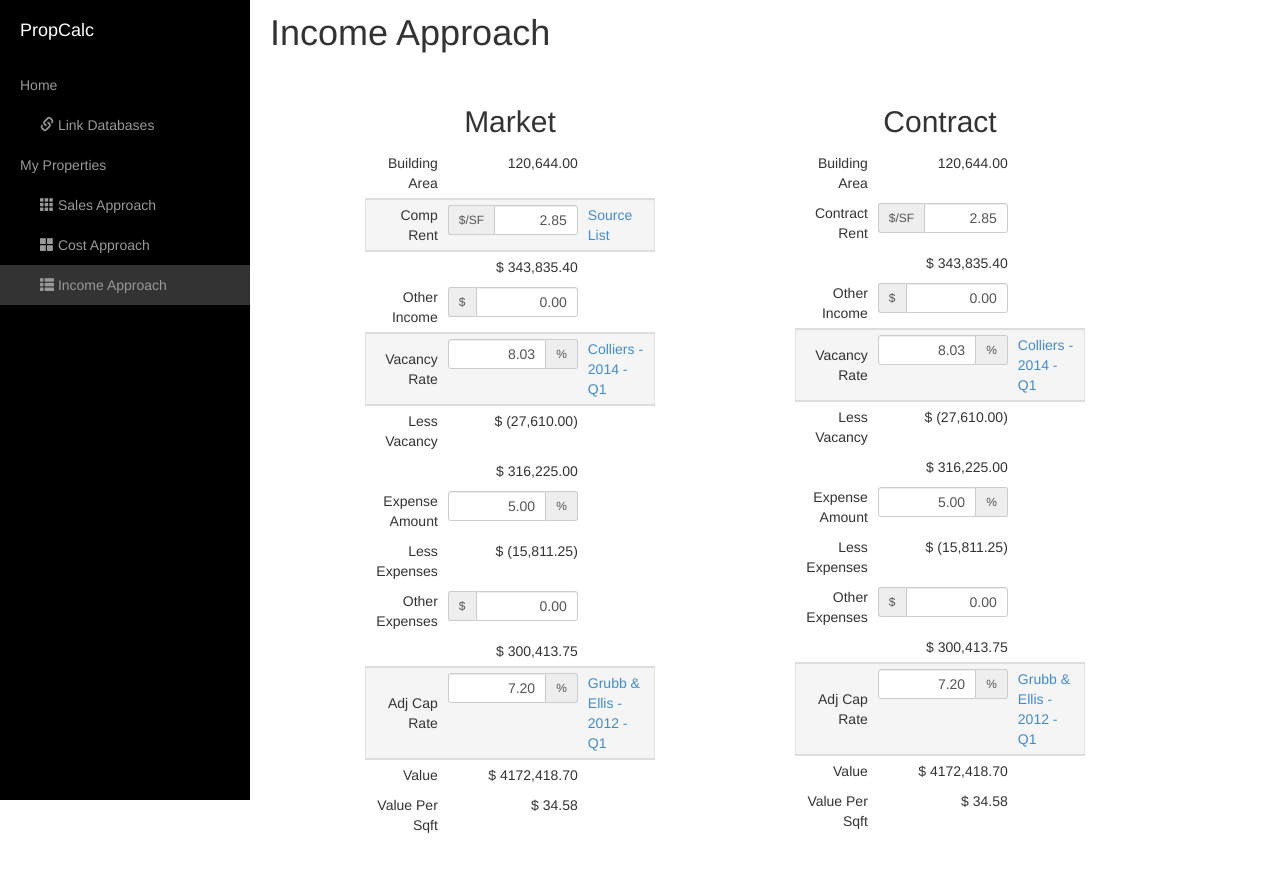
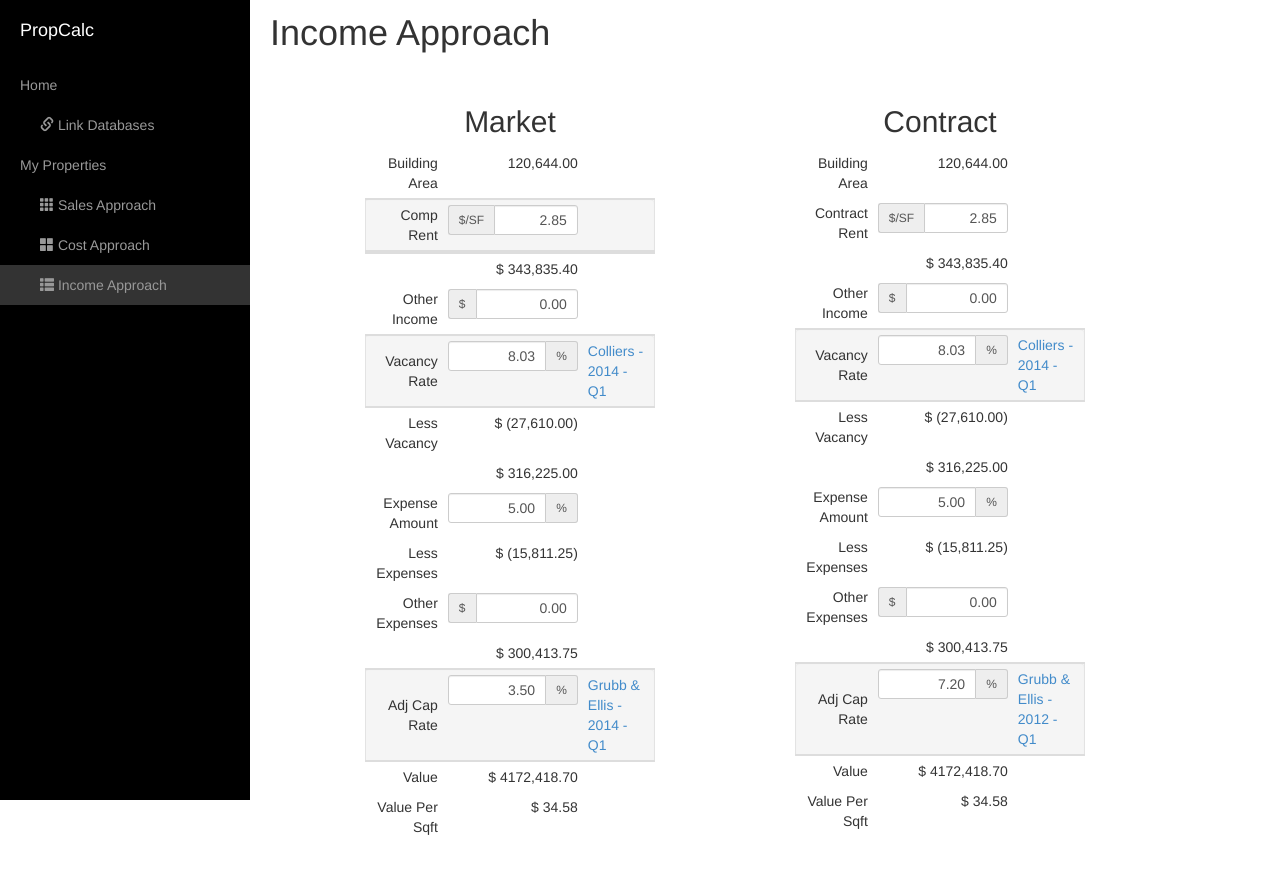
Before and after one commit to adamyala/propcalc_public, a Flask app: page /income_approach/1 in a window 1280 px wide. Before the commit the page ends 833 px from the top, so only its background shows below. Run offline with Flask 2, Linux system fonts and the light colour scheme; some libraries are stand-ins or nearby versions.

Commit message:
mid fixing income mockup

```diff
--- a/templates/income_approach.html
+++ b/templates/income_approach.html
@@ -107,12 +107,12 @@
                                                 </form>
                                             </td>
                                             <td class="incomeinputside source">
-                                                <a href="#">Source List</a>
+
                                             </td>
                                         </tr>
                                         <tr>
-                                            <th class="hiddenRow accordian-body collapse demo1">
-                                                <div class="hiddenDiv">
+                                            <th class="hiddenRow">
+                                                <div class="hiddenDiv accordian-body collapse demo1">
 
                                                 </div>
                                             </th>
@@ -127,7 +127,7 @@
                                                 </div>
                                             </th>
                                         </tr>
-                                        <tr class="warning">
+                                        <tr class="">
                                             <td class="hiddenRow accordian-body collapse demo1">
                                                 <div class="hiddenDiv">
                                                     High
@@ -145,8 +145,8 @@
                                             </td>
                                         </tr>
                                         <tr class="success">
-                                            <td class="hiddenRow accordian-body collapse demo1">
-                                                <div class="hiddenDiv">
+                                            <td class="hiddenRow">
+                                                <div class="hiddenDiv accordian-body collapse demo1">
                                                     Average
                                                 </div>
                                             </td>
@@ -157,12 +157,13 @@
                                             </td>
                                             <td class="source hiddenRow">
                                                 <div class="hiddenDiv accordian-body collapse demo1 source">
+                                                    <a href="#">Source List</a>
                                                 </div>
                                             </td>
                                         </tr>
-                                        <tr class="warning">
-                                            <td class="hiddenRow accordian-body collapse demo1">
-                                                <div class="hiddenDiv">
+                                        <tr class="">
+                                            <td class="hiddenRow">
+                                                <div class="hiddenDiv accordian-body collapse demo1">
                                                     Low
                                                 </div>
                                             </td>
@@ -174,6 +175,42 @@
                                             <td class="source hiddenRow">
                                                 <div class="hiddenDiv accordian-body collapse demo1 source">
                                                     <a href="#">CMS</a>
+                                                </div>
+                                            </td>
+                                        </tr>
+                                    </tbody>
+                                    <tbody class="well">
+                                        <tr class="">
+                                            <td class="hiddenRow">
+                                                <div class="hiddenDiv accordian-body collapse demo1">
+                                                    Collier's Report
+                                                </div>
+                                            </td>
+                                            <td class="income hiddenRow">
+                                                <div class="hiddenDiv accordian-body collapse demo1">
+                                                    $ 40.00
+                                                </div>
+                                            </td>
+                                            <td class="source hiddenRow">
+                                                <div class="hiddenDiv accordian-body collapse demo1 source">
+                                                    <a href="#">Colliers - 2014 - Q1</a>
+                                                </div>
+                                            </td>
+                                        </tr>
+                                        <tr class="">
+                                            <td class="hiddenRow">
+                                                <div class="hiddenDiv accordian-body collapse demo1">
+                                                    Grub & Ellis
+                                                </div>
+                                            </td>
+                                            <td class="income hiddenRow">
+                                                <div class="hiddenDiv accordian-body collapse demo1">
+                                                    $ 40.00
+                                                </div>
+                                            </td>
+                                            <td class="source hiddenRow">
+                                                <div class="hiddenDiv accordian-body collapse demo1 source">
+                                                    <a href="#">Grub & Ellis - 2014 - Q1</a>
                                                 </div>
                                             </td>
                                         </tr>
@@ -381,19 +418,19 @@
                                                     <div class="incomediv form-group">
                                                         <div class="input-group input-group-sm">
 
-                                                        <input type="text" class="incomeinput form-control" value="7.20">
+                                                            <input type="text" class="incomeinput form-control" value="3.50">
                                                             <span class="input-group-addon">%</span>
                                                         </div>
                                                     </div>
                                                 </form>
                                             </td>
                                             <td class="incomeinputside source">
-                                            <a href="#">Grubb & Ellis  - 2012 - Q1</a>
+                                                <a href="#">Grubb & Ellis  - 2014 - Q1</a>
                                             </td>
                                         </tr>
                                         <tr>
-                                        <th class="income hiddenRow accordian-body collapse demo3">
-                                            <div class="hiddenDiv">
+                                            <th class="income hiddenRow">
+                                                <div class="hiddenDiv accordian-body collapse demo3">
                                                     Market
                                                 </div>
                                             </th>
@@ -408,26 +445,26 @@
                                                 </div>
                                             </th>
                                         </tr>
-                                    <tr class="success">
-                                        <td class="hiddenRow accordian-body collapse demo3">
-                                            <div class="hiddenDiv">
-                                                Alliance
+                                        <tr class="">
+                                            <td class="hiddenRow">
+                                                <div class="hiddenDiv accordian-body collapse demo3">
+                                                    Metropolitan / Addison
                                                 </div>
                                             </td>
                                             <td class="income hiddenRow">
                                                 <div class="hiddenDiv accordian-body collapse demo3">
-                                                3.50 %
+                                                    4.20 %
                                                 </div>
                                             </td>
                                             <td class="income hiddenRow">
                                                 <div class="hiddenDiv accordian-body collapse demo3 source">
-                                                0.12 miles
+                                                    5.61 miles
                                                 </div>
                                             </td>
                                         </tr>
-                                    <tr class="success">
-                                        <td class="hiddenRow accordian-body collapse demo3">
-                                            <div class="hiddenDiv">
+                                        <tr class="">
+                                            <td class="hiddenRow">
+                                                <div class="hiddenDiv accordian-body collapse demo3">
                                                     DFW Airport
                                                 </div>
                                             </td>
@@ -438,13 +475,13 @@
                                             </td>
                                             <td class="source hiddenRow">
                                                 <div class="hiddenDiv accordian-body collapse demo3 source">
-                                                1.10 miles
+                                                    7.36 miles
                                                 </div>
                                             </td>
                                         </tr>
-                                    <tr class="success">
-                                        <td class="hiddenRow accordian-body collapse demo3">
-                                            <div class="hiddenDiv">
+                                        <tr class="">
+                                            <td class="hiddenRow">
+                                                <div class="hiddenDiv accordian-body collapse demo3">
                                                     East Dallas
                                                 </div>
                                             </td>
@@ -455,7 +492,7 @@
                                             </td>
                                             <td class="source hiddenRow">
                                                 <div class="hiddenDiv accordian-body collapse demo3 source">
-                                                2.04 miles
+                                                    12.62 miles
                                                 </div>
                                             </td>
                                         </tr>
```
Also changed, not shown: notes.txt (+9 -3 lines). Lines whose indentation alone changed are shown as unchanged.
